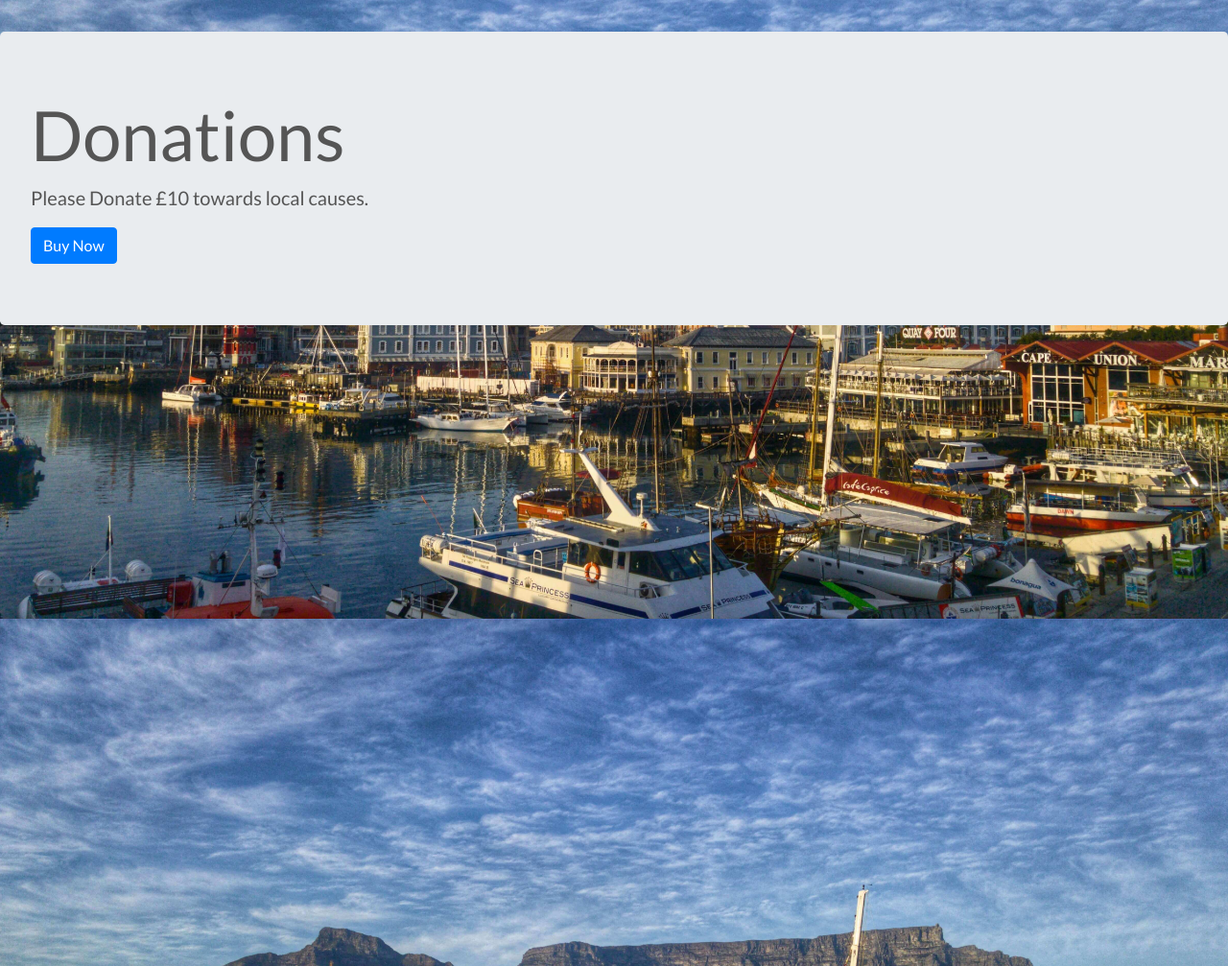
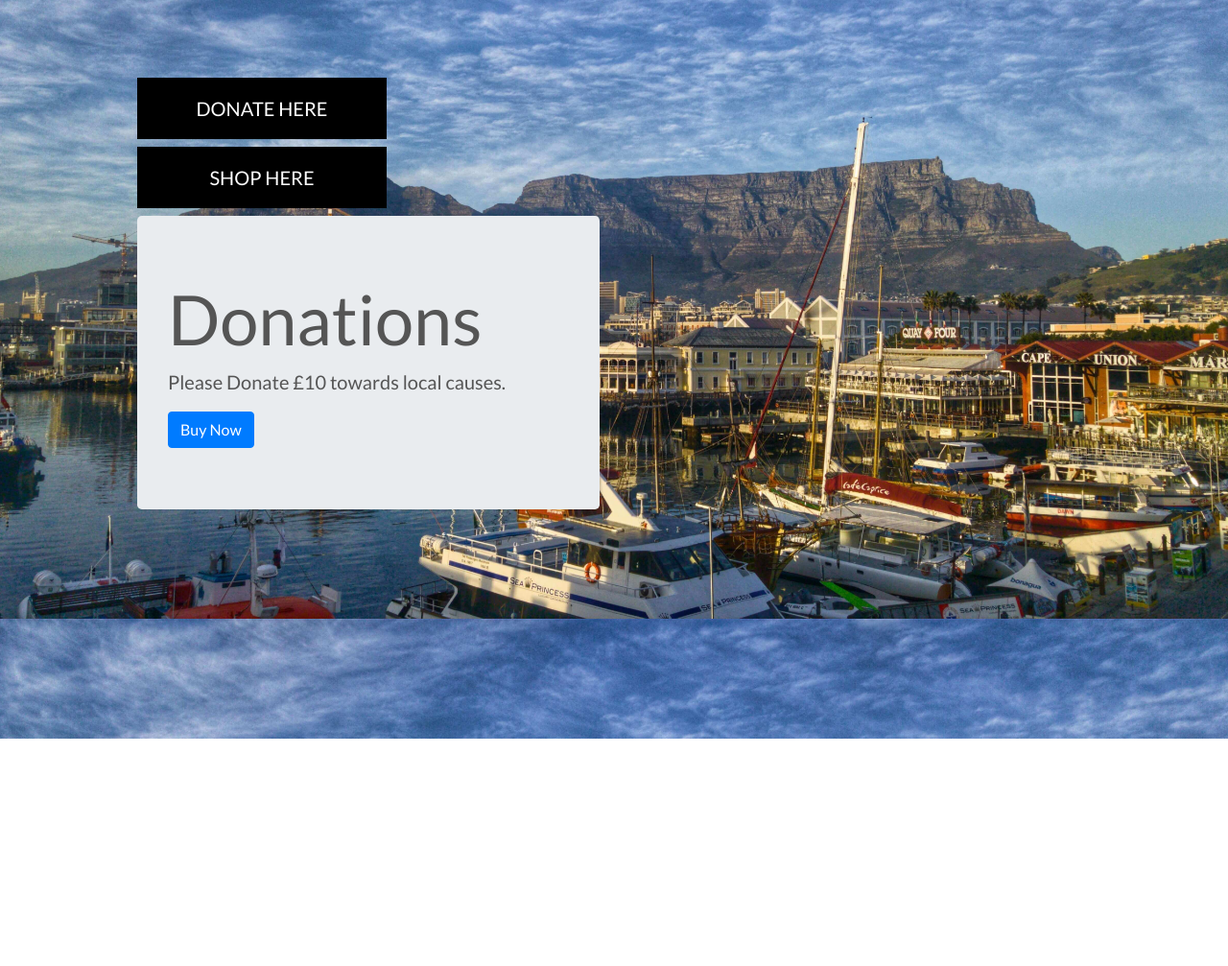
Before and after one commit to Davej66/moving-forward, a Django app: page /donations/ in a window 1280 px wide. Shown: the part 155-1162 px from the top of the page at 96% size. After the commit the page ends 925 px from the top, so only its background shows below. Run offline with Django 3.2, Linux system fonts and the light colour scheme; some libraries are stand-ins or nearby versions.

Commit message:
Updating donations.page styling

```diff
--- a/packages/templates/packages/packages.html
+++ b/packages/templates/packages/packages.html
@@ -14,18 +14,28 @@
 {% endblock %}
 
 {% block content %}
+    <div class="container h-50">
+        <div class="row h-50">
+            <div class="col-7 col-md-6 my-auto">
+                <div class="my-5">
+                    <div>
+                        <h4>
+                            <a href="{% url 'donations' %}" class="shop-now-button btn btn-lg rounded-0 text-uppercase py-3">Donate Here </a>
+                        </h4>
+                        <h4>
+                            <a href="{% url 'products' %}" class="shop-now-button btn btn-lg rounded-0 text-uppercase py-3">Shop Here </a>
+                        </h4>
+                    </div>
                     <div class="jumbotron">
                         <h1 class="display-3">Donations</h1>
                         <p class="lead">Please Donate £10 towards local causes.</p>
                         <a href="https://buy.stripe.com/test_bIY9En81D106gfKbIL" id="buy_now_btn" class="btn btn-primary">Buy Now</a>
                     </div>
-
                     <div class="container h-100">
                         <div class="row h-50">
                             <div class="col-7 col-md-6 my-auto">
 
                                 <script>
-
                                     const buy_now_button = document.querySelector('#buy_now_btn')
 
                                     buy_now_button.addEventListener('click', event => {
@@ -47,17 +57,13 @@
                                         })
                                     })
                                 </script>
-
                             </div>
                         </div>
                     </div>
-
-
-
-
-
-
-
+                </div>
+            </div>
+        </div>
+    </div>
 {% endblock %}
 
 
--- a/packages/templates/packages/success.html
+++ b/packages/templates/packages/success.html
@@ -7,7 +7,7 @@
 		<h4>Thank you for your contribution of £10!</h4>
 		<p>Your support helps local communties and charity groups in Cape Town! You should receive a receipt to the email you provided shortly :)</p>
 		<hr>
-		<a class="myButton" href="{% url 'donations' %}">&#x2190;Back to donation page</a>
+		<a class="myButton" href="{% url 'home' %}">&#x2190;Back to Home page</a>
 	</div>
 
 {% endblock content %}
```
Also changed, not shown: home/templates/home/index.html (+3 -5 lines). Lines whose indentation alone changed are shown as unchanged.
